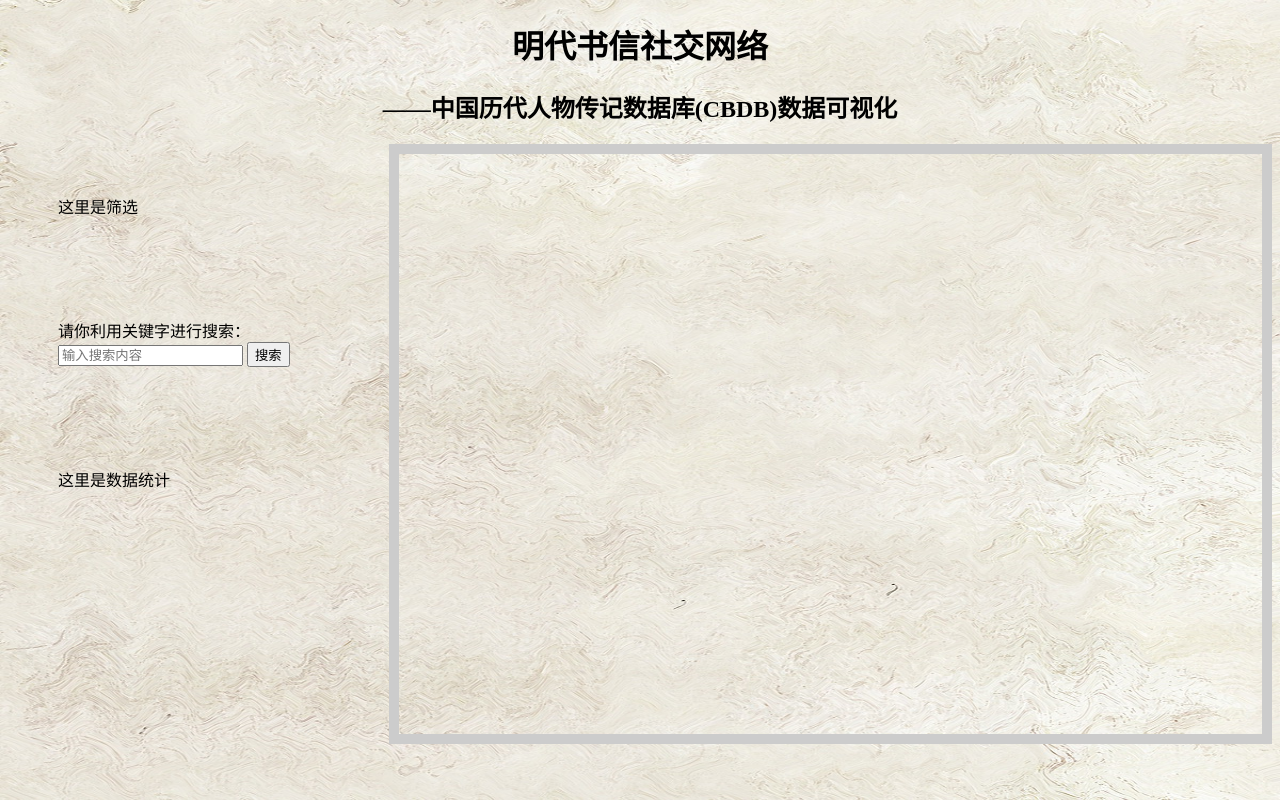
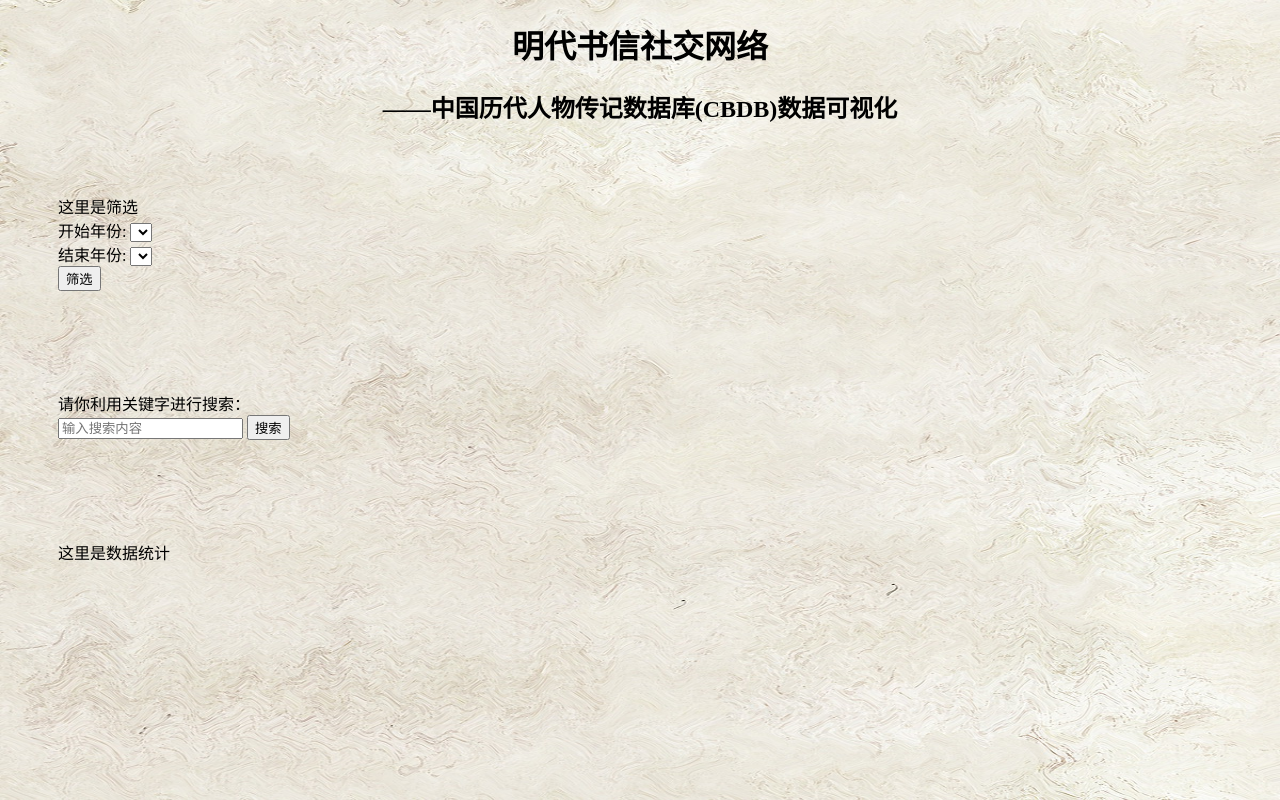
Before and after one commit to Mandala-Yin/letterVisualization, a Flask app: template templates/home.html in a window 1280 px wide. Run offline with Flask 3, Linux system fonts and the light colour scheme; the template is opened without the code that fills it, so the values that code supplies are empty; parts of the project's set-up code (start-up, migrations or seed data) failed here and were passed over; some libraries are stand-ins or nearby versions; some web fonts are replaced.

Commit message:
add the filter

```diff
--- a/static/calculate.js
+++ /dev/null
@@ -1,4 +0,0 @@
-function callSearch() {
-  var searchKey = document.getElementById('search_text').value;
-  console.log(searchKey)
-}
--- a/static/main.js
+++ b/static/main.js
@@ -93,12 +93,12 @@ let option = {
   //   xAxisIndex: [0],
   //   // yAxisIndex: [0],
   // }],
-  xAxis: {
-    type: 'value'
-  },
-  yAxis: {
-    type: 'value',
-  },
+  // xAxis: {
+  //   type: 'value'
+  // },
+  // yAxis: {
+  //   type: 'value',
+  // },
   series: [{
     name: 'Communication Network',
     roam: true,
@@ -131,3 +131,32 @@ myChart.hideLoading();
 //       shadowColor: 'yellow'
 //     }
 // });
+
+
+function callSearch() {
+  var searchKey = document.getElementById('search_text').value;
+  console.log(searchKey)
+}
+
+// Generate year options dynamically
+var startYearSelect = document.getElementById("start-year");
+var endYearSelect = document.getElementById("end-year");
+var currentYear = new Date().getFullYear();
+
+for (var year = currentYear; year >= 1900; year--) {
+    var yearOption = document.createElement("option");
+    yearOption.value = year;
+    yearOption.text = year;
+    startYearSelect.appendChild(yearOption);
+    endYearSelect.appendChild(yearOption.cloneNode(true));
+}
+
+function filterByYear() {
+    // Add your filtering logic here based on the selected start and end years
+    var startYear = startYearSelect.value;
+    var endYear = endYearSelect.value;
+
+    // Example: log the selected years to the console
+    console.log("Start Year:", startYear);
+    console.log("End Year:", endYear);
+}
--- a/static/styles.css
+++ b/static/styles.css
@@ -23,16 +23,15 @@
   display: flex;
   flex-direction: row;
   width: 66.67%;
-  border: 10px solid #ccc;
   padding: 50px;
 }
 
 #title {
-  font-family:xingshu
+  font-family:xingkai
 }
 
 #subtitle {
-  font-family:xingshu
+  font-family:xingkai
 }
 
 @font-face {
@@ -44,3 +43,8 @@
   font-family: fzq;
   src: url('fonts/FZQINGKBYSJF.TTF')
 }
+
+@font-face {
+  font-family: xingkai;
+  src: url('fonts/腾祥伯当行楷简.ttf')
+}
--- a/templates/home.html
+++ b/templates/home.html
@@ -13,7 +13,6 @@
     <script src="https://cdn.staticfile.org/echarts/5.1.2/echarts.min.js"></script>
 
     <link rel="stylesheet" href="{{ url_for('static', filename='styles.css', v=timestamp) }}">
-    <script src="{{ url_for('static', filename='calculate.js', v=timestamp) }}"></script>
 </head>
 
 <body background="{{url_for('static',filename="images/background.jpeg")}}";
@@ -26,6 +25,15 @@
         <div class="left-container">
             <div class="left">
                 <div>这里是筛选</div>
+                <div>
+                    <label for="start-year">开始年份:</label>
+                    <select id="start-year"></select>
+                </div>
+                <div>
+                    <label for="end-year">结束年份:</label>
+                    <select id="end-year"></select>
+                </div>
+                <button onclick="filterByYear()">筛选</button>
             </div>
             <div class="left">
                 <div>请你利用关键字进行搜索：</div>
```
Also changed, not shown: README.md, 1 other file.
